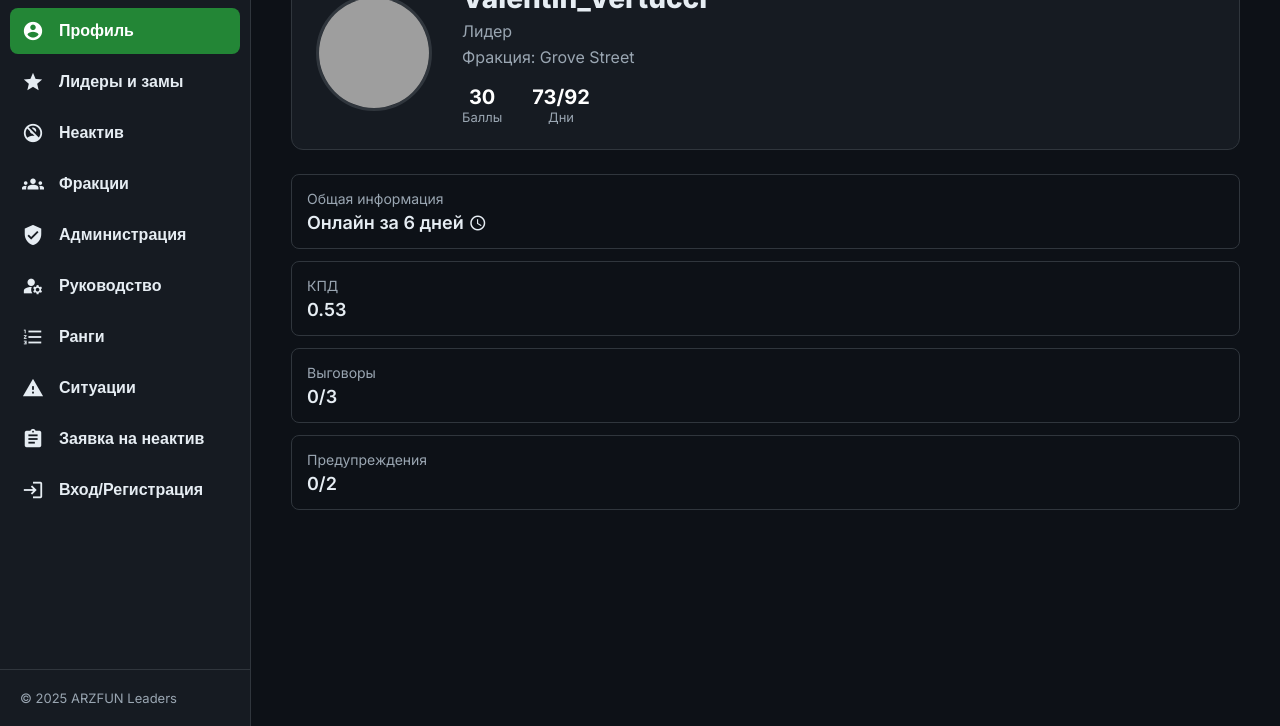
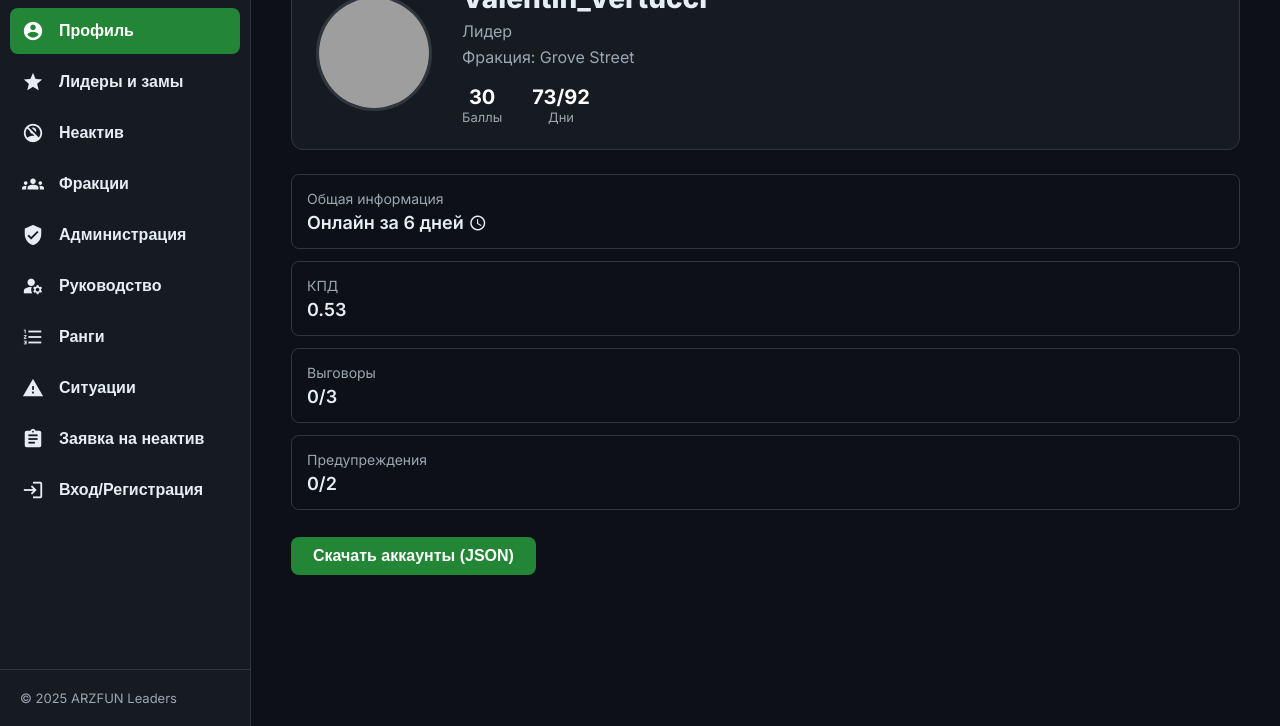
Before and after one commit to Kercheck990/arzfun-leaders, a plain HTML site: page index.html in a window 1280 px wide. Shown: the part 74-800 px from the top of the page. Drawn offline with Linux system fonts and the light colour scheme; grey boxes are pictures that could not be loaded.

Commit message:
Update index.html

```diff
--- a/index.html
+++ b/index.html
@@ -6,7 +6,8 @@
     <meta name="viewport" content="width=device-width, initial-scale=1.0">
     <link href="https://fonts.googleapis.com/css2?family=Inter:wght@400;600;700;800&display=swap" rel="stylesheet">
     <link href="https://fonts.googleapis.com/icon?family=Material+Icons" rel="stylesheet">
-    <script type="module" src="users.json"></script>
+    <!-- Подключение users-storage.js (оставьте как есть) -->
+    <script type="module" src="users-storage.js"></script>
     <style>
         body, html { margin:0; padding:0; height:100%; font-family:'Inter',sans-serif; background:#0d1117; color:#e6edf3; overflow:hidden;}
         .layout { display:flex; height:100vh;}
@@ -413,6 +414,8 @@
                 </div>
             </div>
         </div>
+        <!-- Кнопка для экспорта JSON -->
+        <button onclick="downloadUsersJson()" class="btn" style="margin:15px 0;">Скачать аккаунты (JSON)</button>
     </div>
 </div>
 <script>
@@ -696,6 +699,18 @@
         document.getElementById('inactive-request-form').reset();
     };
 
+    // Функция для экспорта users в users.json
+    function downloadUsersJson() {
+        const data = JSON.stringify(users, null, 2); // users — ваш массив аккаунтов
+        const blob = new Blob([data], {type: "application/json"});
+        const url = URL.createObjectURL(blob);
+        const a = document.createElement('a');
+        a.href = url;
+        a.download = "users.json";
+        a.click();
+        URL.revokeObjectURL(url);
+    }
+
     // Инициализация
     document.addEventListener('DOMContentLoaded', () => {
         renderFactions();
```
